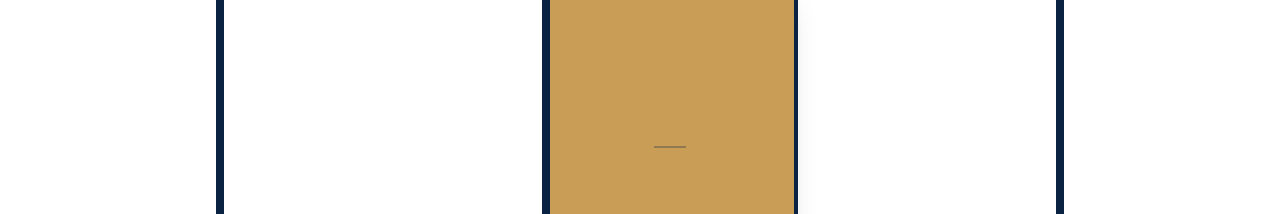
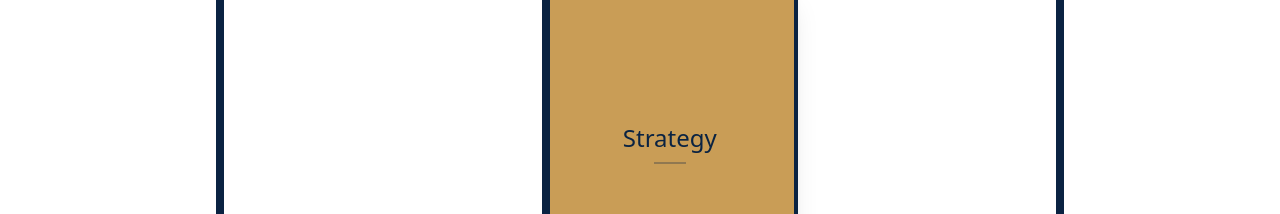
Before and after one commit to binarylawyer/moye-law-redesign, a Next.js app in the folder moye-law-web/: page /strategy in a window 1280 px wide. Shown: the part 2740-2954 px from the top of the page. Built offline with nearby package versions, Linux system fonts and the light colour scheme.

Commit message:
feat: Introduce new strategy page detailing kinetic structuralism and the fifth wave legal interface.

```diff
--- a/moye-law-web/src/app/strategy/page.tsx
+++ b/moye-law-web/src/app/strategy/page.tsx
@@ -278,9 +278,7 @@ export default function StrategyPage() {
                             {/* BLOCK D: THE GOLD ENGINE (Open Sesame) */}
                             <div className="absolute top-[25%] left-[38.2%] w-[36.8%] h-[35%] overflow-hidden">
                                 <OpenSesameDoor
-                                    doorColor="bg-gold"
-                                    revealColor="bg-navy"
-                                    textColor="text-navy"
+                                    title="Strategy"
                                     revealedText="ACCESS GRANTED"
                                 />
                             </div>
```
Also changed, not shown: moye-law-web/build_error_log.txt.
